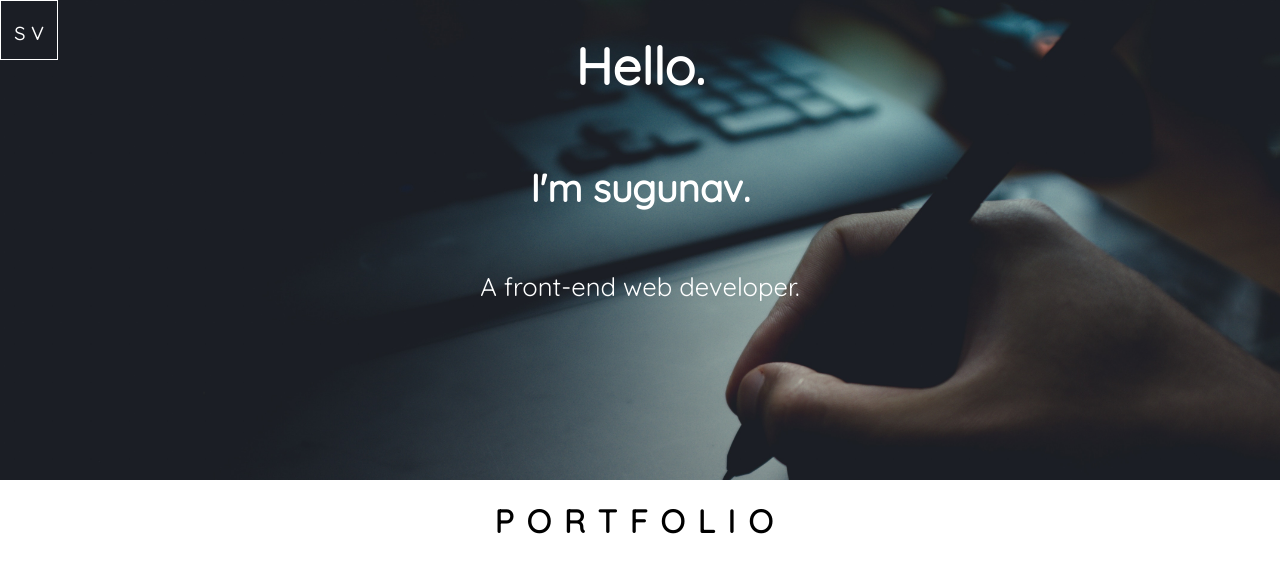
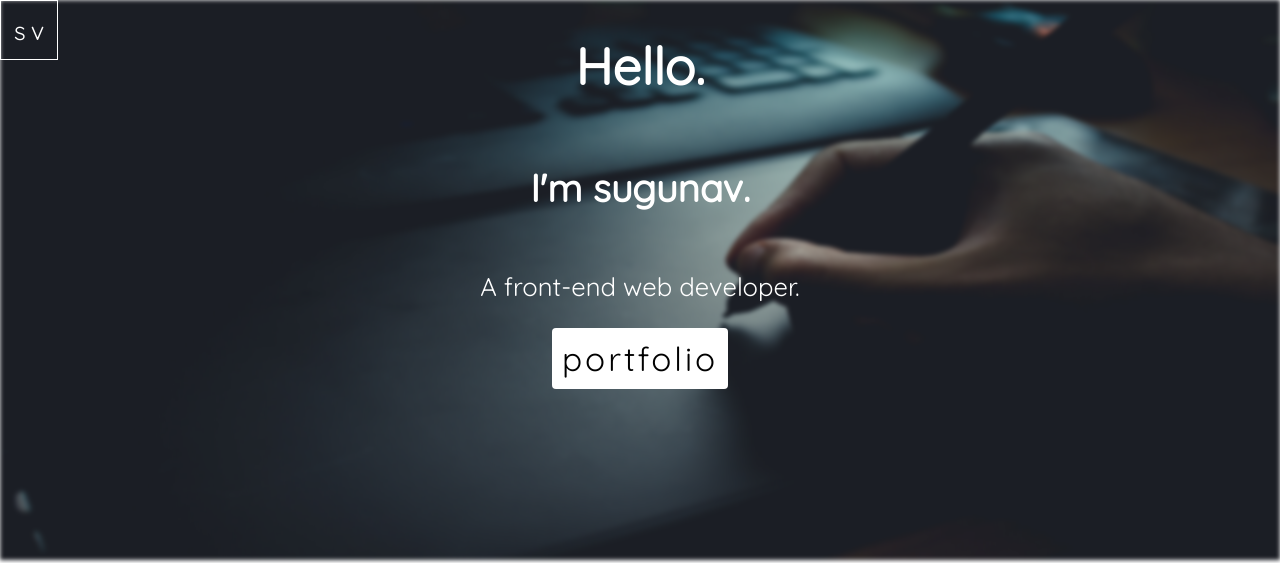
Before and after one commit to vsuguna/portfolio, a plain HTML site: page index.html in a window 1280 px wide. Shown: the top 563 px of the page. Drawn offline with Linux system fonts and the light colour scheme.

Commit message:
feat: add picture element and srcset attributes to header image given in ud-review

```diff
--- a/css/app.css
+++ b/css/app.css
@@ -19,8 +19,8 @@ body {
 .introduction {
   display: flex;
   flex-direction: column;
-  height: 60vh;
-  background-image: url(../images/pf.jpg);
+  min-height: 70vh;
+  /* background-image: url(../images/pf.jpg); */
   background-size: cover;
   background-repeat: no-repeat;
   color: white;
@@ -28,10 +28,37 @@ body {
   font-size: 1.6em;
 }
 
+.introduction .background-image {
+  /* background-image: url(../images/pf.jpg); */
+  position: absolute;
+  top: 0;
+  left: 0;
+  width: 100%;
+  height: 70%;
+  background-size: cover;
+  z-index: -1;
+  background-color: #000;
+  filter: blur(2px);
+}
+
+.introduction .button {
+  padding: 10px;
+  border: none;
+  outline: none;
+  background: #fff;
+  color: #000;
+  letter-spacing: 3px;
+  /* width: 120px; */
+  font-size: 1.3em;
+  border-radius: 4px;
+  text-decoration: none;
+}
+
 .portfolio-title {
   text-align: center;
   letter-spacing: 0.4em;
   text-transform: uppercase;
+  /* color: #fff; */
 }
 
 .portfolio {
--- a/index.html
+++ b/index.html
@@ -11,10 +11,16 @@
 </head>
 <body>
   <header class="introduction">
+    <picture>
+      <source media="(min-width: 750px)" srcset="./images/pf.jpg">
+      <source media="(min-width: 465px)" srcset="./images/pf-2.jpg">
+      <img class= "background-image" src="./images/pf-1.jpg" alt="header img">
+    </picture>
     <span class="name">sv</span>
     <h1 class="hello">Hello.</h1>
     <h2>I'm sugunav.</h2>
     <p>A front-end web developer.</p>
+    <a href="#portfolio" class="button">portfolio</a>
   </header>
 
   <h1 class="portfolio-title">portfolio</h1>
```
Also changed, not shown: 2 other files.
